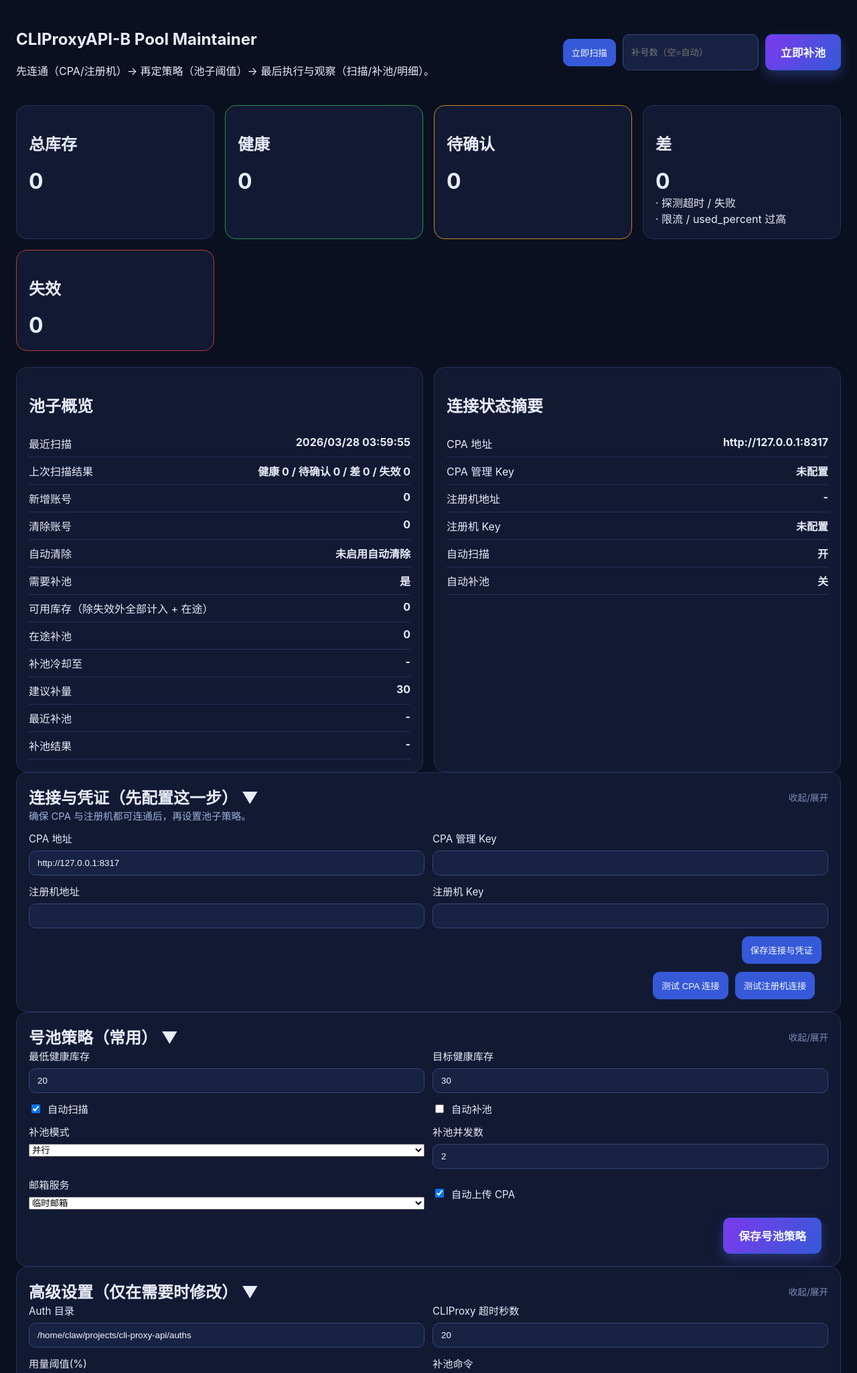
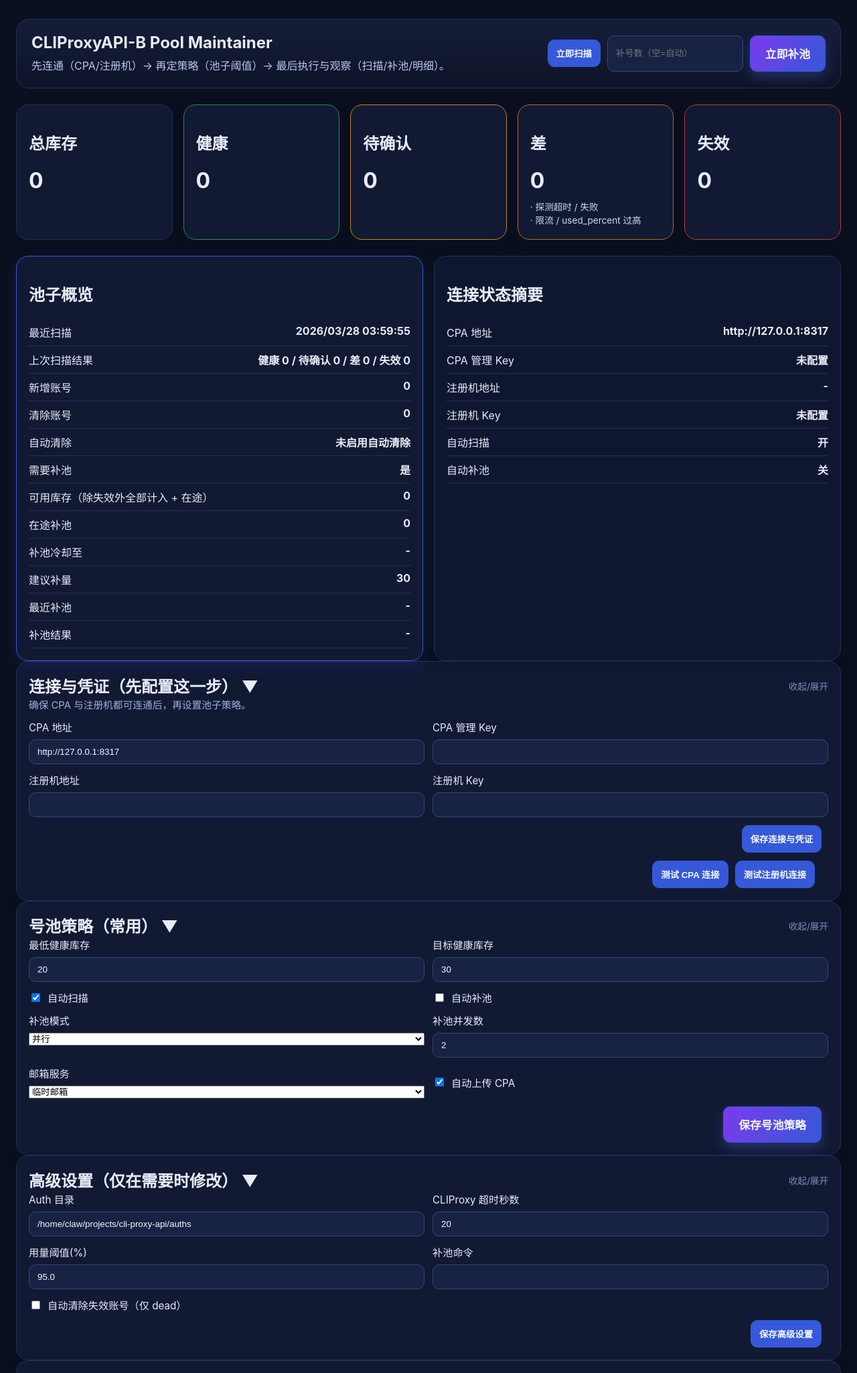
Before and after one commit to bin-bingo/cli-proxy-api-B, a FastAPI app: page / in a window 1280 px wide. Shown: the top 2050 px of the page at 67% size. Run offline with FastAPI, Linux system fonts and the light colour scheme.

Commit message:
Polish dashboard styling
Ultraworked with [Sisyphus](https://github.com/code-yeongyu/oh-my-openagent)

Co-authored-by: Sisyphus <clio-agent@sisyphuslabs.ai>

```diff
--- a/app/static/style.css
+++ b/app/static/style.css
@@ -6,9 +6,9 @@ body {
 }
 
 .page {
-  max-width: 1280px;
+  max-width: 1320px;
   margin: 0 auto;
-  padding: 24px;
+  padding: 28px 24px 40px;
 }
 
 .hero, .grid, .cards {
@@ -19,11 +19,18 @@ body {
 .hero {
   grid-template-columns: 1fr auto;
   align-items: center;
+  padding: 20px 22px;
+  background: linear-gradient(180deg, rgba(41,56,104,0.35), rgba(18,25,51,0.4));
+  border: 1px solid #223058;
+  border-radius: 20px;
 }
 
 .cards {
   grid-template-columns: repeat(4, minmax(0, 1fr));
   margin: 24px 0;
+}
+.cards.cards-5 {
+  grid-template-columns: repeat(5, minmax(0, 1fr));
 }
 
 .grid {
@@ -33,23 +40,53 @@ body {
 .card, .panel {
   background: #121933;
   border: 1px solid #223058;
-  border-radius: 16px;
+  border-radius: 18px;
   padding: 18px;
+  box-shadow: 0 6px 20px rgba(4, 10, 24, 0.18);
+}
+
+.highlight-panel {
+  border-color: #3559d8;
+  box-shadow: 0 8px 24px rgba(53, 89, 216, 0.15);
+}
+
+.soft-panel {
+  background: #0f1730;
 }
 
 .card.ok { border-color: #1f8f53; }
 .card.warn { border-color: #c4871f; }
+.card.warn2 { border-color: #b36b19; }
 .card.bad { border-color: #b13b3b; }
 
 .metric {
   font-size: 2rem;
   font-weight: 700;
+  margin-top: 6px;
+}
+
+.substate-list {
+  margin-top: 10px;
+  font-size: 0.85rem;
+  line-height: 1.5;
+  color: #cfd8f4;
 }
 
 .actions, .inline-form {
   display: flex;
   gap: 10px;
   align-items: center;
+}
+
+.h1, h1 {
+  margin: 0 0 8px;
+}
+
+.hero p {
+  margin: 0;
+  color: #b8c7eb;
+  max-width: 760px;
+  line-height: 1.55;
 }
 
 .big-cta-form {
@@ -112,6 +149,7 @@ button {
   cursor: pointer;
   background: #3559d8;
   border-color: #3559d8;
+  font-weight: 600;
 }
 
 button:hover {
@@ -250,6 +288,12 @@ th, td {
   border: 1px solid #223058;
 }
 
+@media (max-width: 1100px) {
+  .cards.cards-5 {
+    grid-template-columns: repeat(2, minmax(0, 1fr));
+  }
+}
+
 @media (max-width: 960px) {
   .hero, .grid, .cards {
     grid-template-columns: 1fr;
@@ -258,4 +302,10 @@ th, td {
   .settings-form {
     grid-template-columns: 1fr;
   }
+
+  .actions {
+    width: 100%;
+    flex-direction: column;
+    align-items: stretch;
+  }
 }
```
